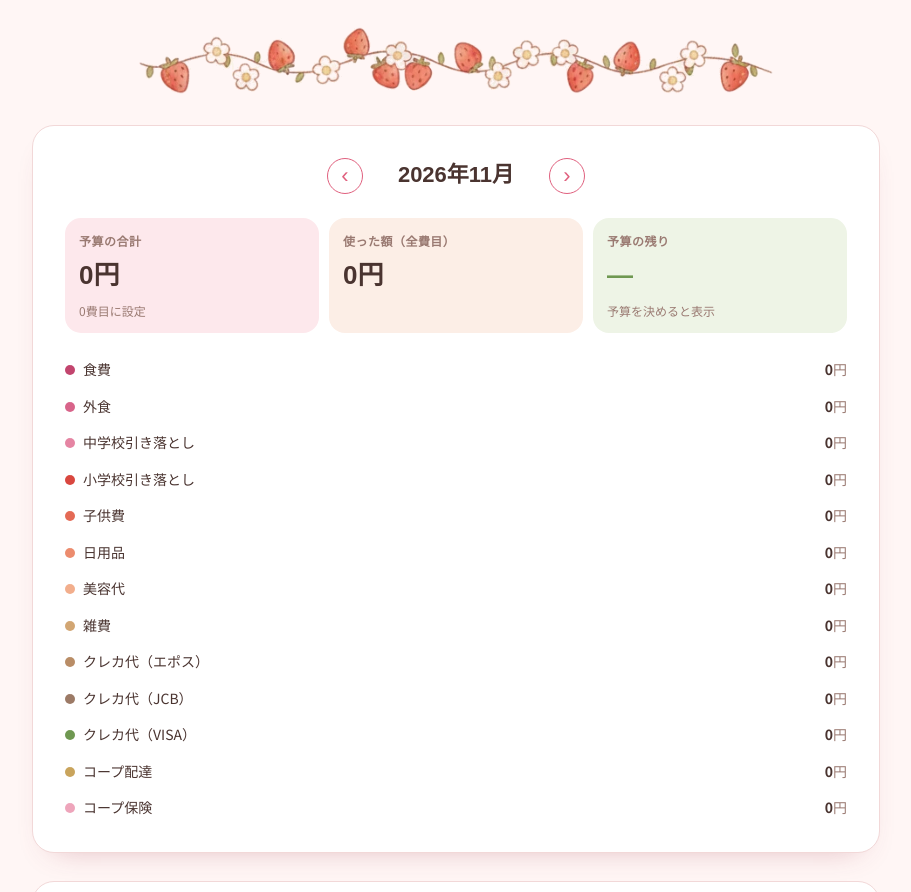
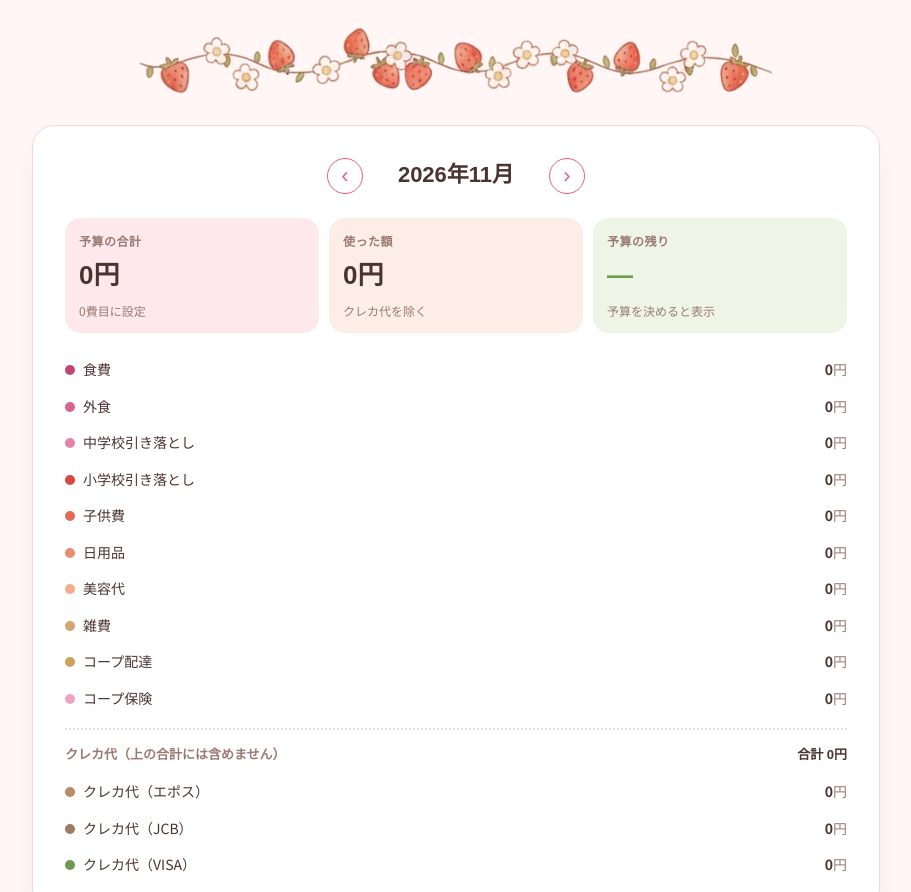
Before and after one commit to shi-0914/-, a plain HTML site: page kakeibo.html in a window 1280 px wide. Shown: the part 60-952 px from the top of the page, without its empty margins (184-1095 px from the left). Drawn offline with Linux system fonts and the light colour scheme; a web font is replaced by a local one.

Commit message:
クレカ代を合計から外して別枠で集計
Co-Authored-By: Claude Sonnet 5.5 <noreply@anthropic.com>
Claude-Session: https://claude.ai/code/session_01SNGQMtpTq6X4fSeWMsQYSR

```diff
--- a/css/kakeibo.css
+++ b/css/kakeibo.css
@@ -45,3 +45,5 @@ details .hint { margin: 10px 0 14px; }
 .budget-grid input { font: inherit; font-size: 15px; color: var(--fg); background: var(--bg); border: 2px solid var(--line); border-radius: 12px; padding: 6px 12px; width: 100%; min-width: 0; text-align: right; }
 .budget-grid input:focus { border-color: var(--accent); outline: none; }
 @media (max-width: 420px) { .budget-grid { grid-template-columns: minmax(0, 1fr); } }
+.group-title { display: flex; justify-content: space-between; gap: 8px; border-top: 2px dotted var(--line); padding-top: 14px; margin-top: 6px; }
+.group-title .num { color: var(--fg); }
--- a/js/kakeibo-config.js
+++ b/js/kakeibo-config.js
@@ -9,12 +9,13 @@ const KAKEIBO_ITEMS = [
   { key: "daily",   name: "日用品" },
   { key: "beauty",  name: "美容代" },
   { key: "misc",    name: "雑費" },
-  { key: "epos",    name: "クレカ代（エポス）" },
-  { key: "jcb",     name: "クレカ代（JCB）" },
-  { key: "visa",    name: "クレカ代（VISA）" },
+  { key: "epos",    name: "クレカ代（エポス）", separate: true },
+  { key: "jcb",     name: "クレカ代（JCB）", separate: true },
+  { key: "visa",    name: "クレカ代（VISA）", separate: true },
   { key: "coop",    name: "コープ配達" },
   { key: "coopins", name: "コープ保険" },
 ];
+// separate: true の費目は、上の合計（使った額・予算の合計・残り）に含めず、別枠で集計します。
 // グラフ・ドットの色（費目の順に使い、足りなければ繰り返します）
 const KAKEIBO_COLORS = ["#C2456E","#D8648A","#E585A3","#D9473F","#E46A55","#EC8C6E","#F2AE8C","#D2A673","#B98D66","#9C7A66","#6F9851","#C9A45C","#EEA5BB"];
 KAKEIBO_ITEMS.forEach((it, i) => it.color = KAKEIBO_COLORS[i % KAKEIBO_COLORS.length]);
--- a/js/kakeibo.js
+++ b/js/kakeibo.js
@@ -100,26 +100,30 @@ function render() {
   ITEMS.forEach(i => used[i.key] = 0);
   cur.forEach(x => used[x.key] += x.amt);
 
-  const sumUsed = cur.reduce((s, x) => s + x.amt, 0);
-  const budgeted = ITEMS.filter(i => budgets[i.key]);
+  const main = ITEMS.filter(i => !i.separate), sep = ITEMS.filter(i => i.separate);
+  const sumUsed = main.reduce((s, i) => s + used[i.key], 0);
+  const budgeted = main.filter(i => budgets[i.key]);
   const sumBudget = budgeted.reduce((s, i) => s + budgets[i.key], 0);
   const sumUsedB = budgeted.reduce((s, i) => s + used[i.key], 0);
   const remain = sumBudget - sumUsedB;
+  const sumSep = sep.reduce((s, i) => s + used[i.key], 0);
 
   $("summary").innerHTML = `
     <div class="tile"><span class="t-label">予算の合計</span><span class="t-amt num">${yen(sumBudget)}円</span><span class="t-pct">${budgeted.length}費目に設定</span></div>
-    <div class="tile var"><span class="t-label">使った額（全費目）</span><span class="t-amt num">${yen(sumUsed)}円</span></div>
+    <div class="tile var"><span class="t-label">使った額</span><span class="t-amt num">${yen(sumUsed)}円</span><span class="t-pct">クレカ代を除く</span></div>
     <div class="tile sav ${remain < 0 ? "over" : ""}"><span class="t-label">予算の残り</span><span class="t-amt num">${budgeted.length ? yen(remain) + "円" : "—"}</span><span class="t-pct">${budgeted.length ? (remain >= 0 ? "予算ありの費目の合計" : "オーバーしています") : "予算を決めると表示"}</span></div>`;
 
-  $("items").innerHTML = ITEMS.map(r => {
-    const b = budgets[r.key], u = used[r.key];
-    const over = b && u > b;
-    const w = b ? Math.min(100, u / b * 100) : 0;
+  const row = (r) => {
+    const bu = budgets[r.key], u = used[r.key];
+    const over = bu && u > bu;
+    const w = bu ? Math.min(100, u / bu * 100) : 0;
     return `<div class="item-row ${over ? "over" : ""}">
       <div class="item-top"><span><span class="dot" style="background:${r.color}"></span>${esc(r.name)}</span>
-      <span class="amts"><b>${yen(u)}</b>${b ? ` / ${yen(b)}` : ""}円</span></div>
-      ${b ? `<div class="bar" role="img" aria-label="${esc(r.name)} ${Math.round(w)}%"><i style="width:${w}%;--c:${r.color}"></i></div>` : ""}</div>`;
-  }).join("");
+      <span class="amts"><b>${yen(u)}</b>${bu ? ` / ${yen(bu)}` : ""}円</span></div>
+      ${bu ? `<div class="bar" role="img" aria-label="${esc(r.name)} ${Math.round(w)}%"><i style="width:${w}%;--c:${r.color}"></i></div>` : ""}</div>`;
+  };
+  $("items").innerHTML = main.map(row).join("") +
+    (sep.length ? `<div class="group-title"><span>クレカ代（上の合計には含めません）</span><span class="num">合計 ${yen(sumSep)}円</span></div>` + sep.map(row).join("") : "");
 
   const sorted = cur.slice().sort((a, b) => b.date.localeCompare(a.date) || b.id - a.id);
   $("list").innerHTML = sorted.length ? sorted.map(x => {
```
Also changed, not shown: 1 other file.
